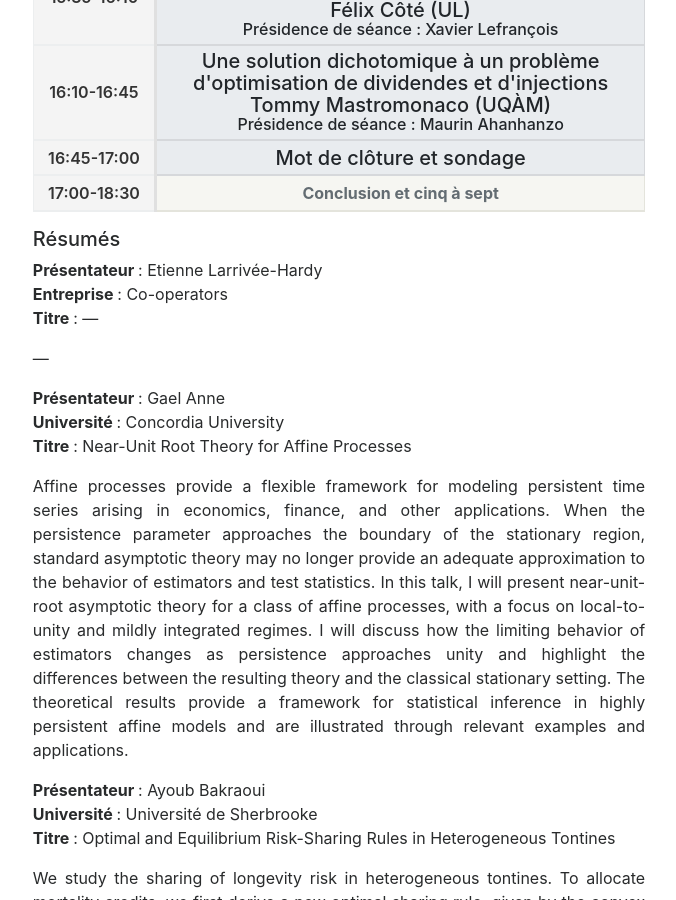
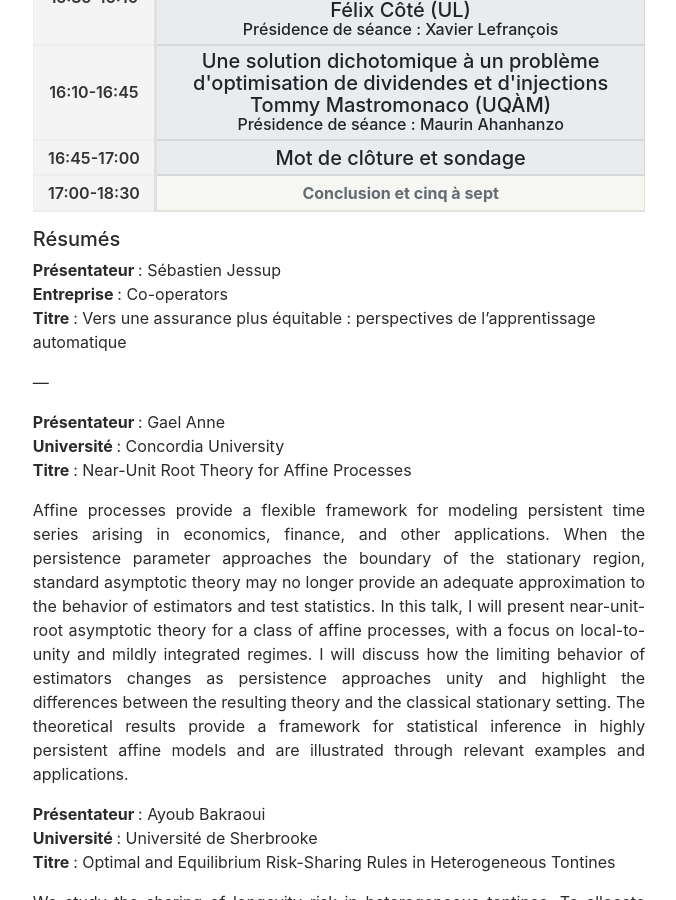
Before and after one commit to XavLef/Quantact_2026, a Jekyll site: the page built from program.html, in a window 1280 px wide and 900 px high, scrolled down 1128 px. Shown: the whole window, without its empty margins (301-977 px from the left). Built offline with Jekyll 4.4.1, drawn with Linux system fonts in a browser that asks for light colours; nearby versions of some CDN libraries.

Commit message:
Update speaker and title in abstracts.html

```diff
--- a/_includes/abstracts.html
+++ b/_includes/abstracts.html
@@ -2,9 +2,9 @@
 
 <!-- Abstract 1 -->
 <p>
-  <strong class="i18n" data-fr="Présentateur " data-en="Speaker">Présentateur </strong>: Etienne Larrivée-Hardy<br>
+  <strong class="i18n" data-fr="Présentateur " data-en="Speaker">Présentateur </strong>: Sébastien Jessup<br>
   <strong class="i18n" data-fr="Entreprise " data-en="Company">Entreprise </strong>: Co-operators<br>
-  <strong class="i18n" data-fr="Titre " data-en="Title">Titre </strong>: —
+  <strong class="i18n" data-fr="Titre " data-en="Title">Titre </strong>: Vers une assurance plus équitable : perspectives de l’apprentissage automatique
 </p>
 <p class="text-justify" style="text-align: justify;">
   —
```
